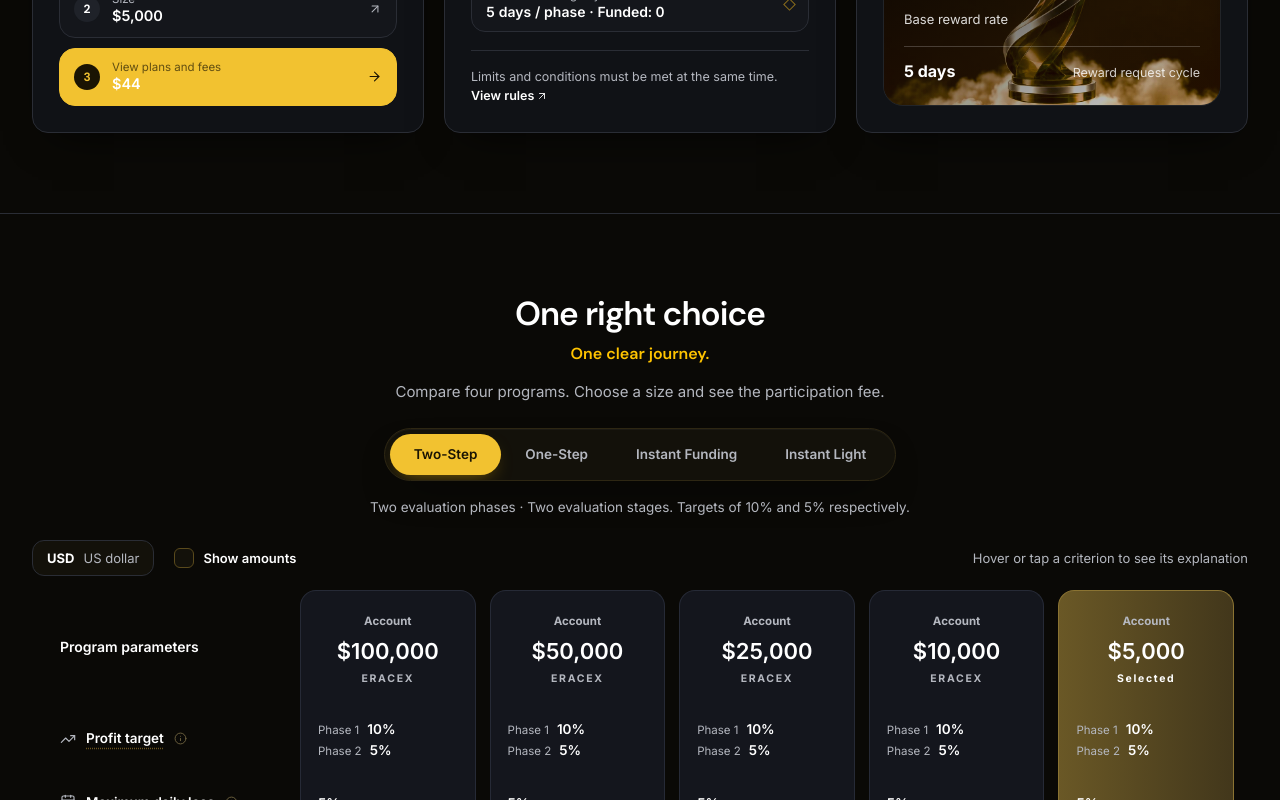
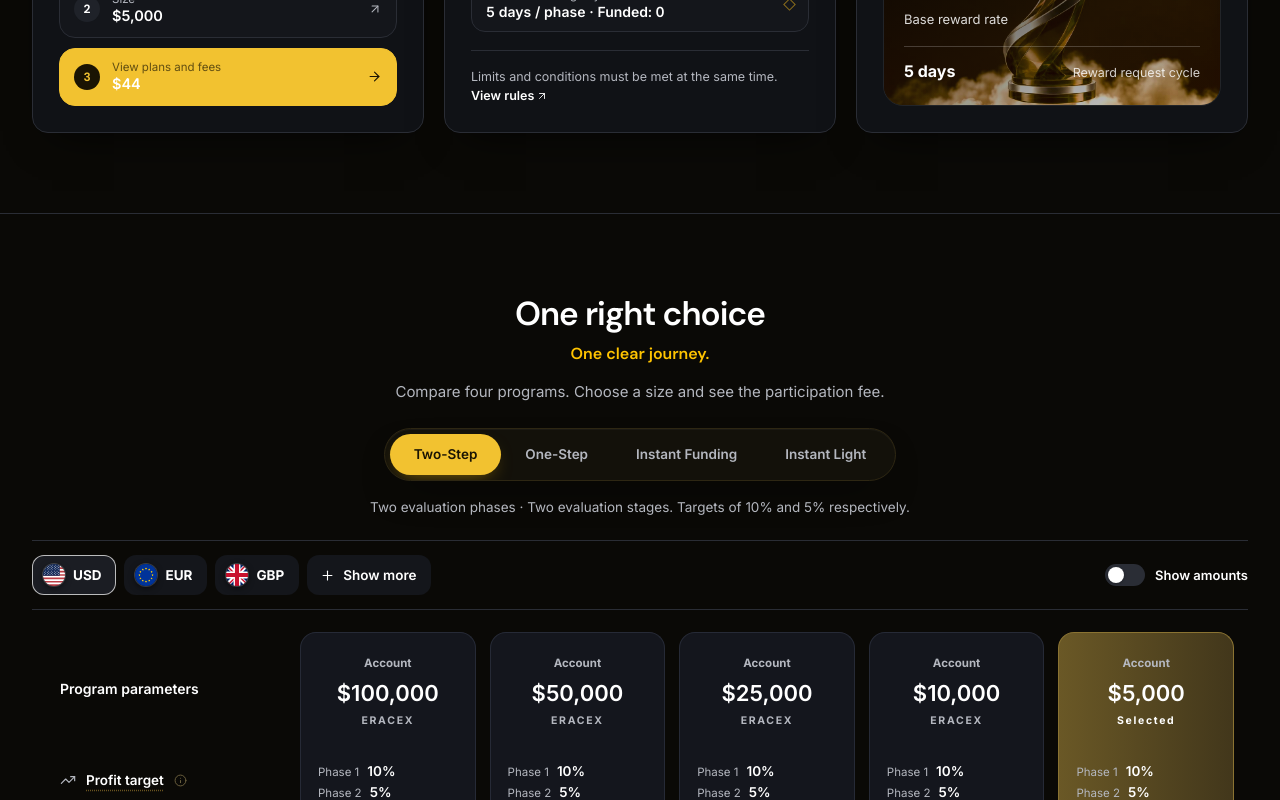
Before and after one commit to Truong2005pt/NamThanh, a Next.js app: page / in a window 1280 px wide. Shown: the part 2000-2800 px from the top of the page. Built offline with nearby package versions, Linux system fonts and the light colour scheme.

Commit message:
Home: currency chips and switch, live illustrative payouts feed, marquee keeps running on hover, restricted-regions arrow badge; footer language selector; creators caption colors

```diff
--- a/components/eracex-ref/ref-pages-b.css
+++ b/components/eracex-ref/ref-pages-b.css
@@ -344,3 +344,9 @@
 .ref-scope .pg-num, .ref-scope .pg-from { color: #fff !important; -webkit-text-fill-color: #fff !important; }
 .ref-scope .pg-from small { color: rgba(255,255,255,.78) !important; -webkit-text-fill-color: rgba(255,255,255,.78) !important; }
 .ref-scope .pg-from b { color: #f6d35a !important; -webkit-text-fill-color: #f6d35a !important; }
+
+/* creators photo captions: always light text on the dark overlay, in both themes */
+.ref-scope .ib-creator-labels span, .ref-scope .ib-creator-labels h3, .ref-scope .ib-creator-labels p { background: transparent !important; box-shadow: none !important; -webkit-text-fill-color: currentColor !important; }
+.ref-scope .ib-creator-labels span { color: #f3cf5a !important; }
+.ref-scope .ib-creator-labels h3 { color: #ffffff !important; }
+.ref-scope .ib-creator-labels p { color: #d4d6dc !important; }
--- a/components/eracex/Footer.tsx
+++ b/components/eracex/Footer.tsx
@@ -2384,7 +2384,18 @@ export const Footer: React.FC = () => {
         </div>
         <div className="pt-8 flex flex-col-reverse sm:flex-row sm:items-end justify-between gap-6 text-xs app-text-muted">
           <div className="text-center sm:text-left">{t.footer.copyright}</div>
-          <div className="flex flex-col items-center sm:items-end gap-4">
+          <div className="flex flex-wrap items-center justify-center sm:justify-end gap-x-6 gap-y-2">
+            {[
+              ['/terms-and-conditions', legalDict.terms],
+              ['/funded-terms', legalDict.fundedTerms],
+              ['/privacy-policy', legalDict.privacy],
+              ['/client-privacy-policy', legalDict.clientPrivacy],
+              ['/restricted-jurisdictions', legalDict.restricted],
+            ].map(([href, label]) => (
+              <Link key={href} href={href} className="hover:text-black dark:hover:text-white transition-colors whitespace-nowrap">
+                {label}
+              </Link>
+            ))}
             <label className="relative inline-flex items-center gap-2 cursor-pointer font-medium app-text-secondary">
               <Globe className="w-4 h-4" aria-hidden="true" />
               <select
@@ -2399,22 +2410,6 @@ export const Footer: React.FC = () => {
               </select>
               <ChevronDown className="w-3.5 h-3.5 absolute right-0 pointer-events-none" aria-hidden="true" />
             </label>
-            <div className="flex flex-wrap items-center justify-center gap-x-6 gap-y-2">
-              {[
-                ['/terms-and-conditions', legalDict.terms],
-                ['/funded-terms', legalDict.fundedTerms],
-                ['/privacy-policy', legalDict.privacy],
-                ['/client-privacy-policy', legalDict.clientPrivacy],
-                ['/restricted-jurisdictions', legalDict.restricted],
-              ].map(([href, label]) => (
-                <Link key={href} href={href} className="hover:text-black dark:hover:text-white transition-colors whitespace-nowrap">
-                  {label}
-                </Link>
-              ))}
-              <button type="button" onClick={() => window.scrollTo({ top: 0, behavior: 'smooth' })} className="hover:text-black dark:hover:text-white transition-colors whitespace-nowrap">
-                {band[2]} ↑
-              </button>
-            </div>
           </div>
         </div>
       </div>
--- a/components/home/Flag.tsx
+++ b/components/home/Flag.tsx
@@ -5,8 +5,8 @@ import { useT } from "./i18n";
 
 const CODE: Record<string, string> = { "Việt Nam": "vn", "Hoa Kỳ": "us", "Vương quốc Anh": "gb", "Nhật Bản": "jp", "Đức": "de", Singapore: "sg", UAE: "ae", "Úc": "au" };
 
-export function Flag({ country }: { country: string }) {
+export function Flag({ country, cc }: { country: string; cc?: string }) {
   const t = useT();
   const name = t(country);
-  return <span className={`fi fis fi-${CODE[country]} sk-flag`} role="img" aria-label={name} title={name} />;
+  return <span className={`fi fis fi-${cc || CODE[country]} sk-flag`} role="img" aria-label={name} title={name} />;
 }
--- a/components/home/Hero.tsx
+++ b/components/home/Hero.tsx
@@ -27,7 +27,7 @@ export function Hero() {
           <div className="sk-stats-l">
             <div className="sk-stat"><i><Trophy size={22} /></i><div><b>$5M+</b><span>{t("Tổng thưởng đã chi trả")}</span></div></div>
             <div className="sk-stat"><i><Users size={22} /></i><div><b>100K+</b><span>{t("Người giao dịch toàn cầu")}</span></div></div>
-            <div className="sk-stat"><i><Globe size={22} /></i><div><b>180+</b><span>{t("Quốc gia được phục vụ")}</span><button type="button" className="sk-terr" onClick={() => setTerr(true)}>{L("Xem khu vực hạn chế", "View restricted regions")} <ArrowUpRight size={11} /></button></div></div>
+            <div className="sk-stat"><i><Globe size={22} /></i><div><b>180+<button type="button" className="sk-terr" aria-label={L("Xem khu vực hạn chế", "View restricted regions")} onClick={() => setTerr(true)}><ArrowUpRight size={14} /></button></b><span>{t("Quốc gia được phục vụ")}</span></div></div>
           </div>
           <div className="sk-stats-r">
             <div className="sk-rate">
--- a/components/home/Plans.tsx
+++ b/components/home/Plans.tsx
@@ -1,7 +1,7 @@
 "use client";
 
 import { useEffect, useRef, useState } from "react";
-import { Award, ArrowUpRight, X, CalendarCheck, CalendarClock, CalendarMinus, Check, Info, ListChecks, Receipt, Scale, ShieldAlert, Timer, TrendingUp } from "lucide-react";
+import { Award, ArrowUpRight, Plus, X, CalendarCheck, CalendarClock, CalendarMinus, Check, Info, ListChecks, Receipt, Scale, ShieldAlert, Timer, TrendingUp } from "lucide-react";
 import { PROGRAMS, usd } from "./data";
 import { useSelection } from "./SelectionContext";
 import { money } from "./utils";
@@ -11,10 +11,30 @@ import { metricView, type MetricKey } from "./metrics";
 
 type Row = { icon: typeof Award; label: string; tip: string; v: string; n?: string; pct?: boolean; mk: MetricKey };
 
+const CURRENCIES = [
+  { code: "USD", flag: "us", sym: "$", rate: 1 },
+  { code: "EUR", flag: "eu", sym: "€", rate: 0.92 },
+  { code: "GBP", flag: "gb", sym: "£", rate: 0.79 },
+  { code: "AUD", flag: "au", sym: "A$", rate: 1.52 },
+  { code: "SGD", flag: "sg", sym: "S$", rate: 1.34 },
+  { code: "JPY", flag: "jp", sym: "¥", rate: 150 },
+  { code: "AED", flag: "ae", sym: "AED ", rate: 3.67 },
+  { code: "VND", flag: "vn", sym: "₫", rate: 25000 },
+] as const;
+
 export function Plans() {
   const t = useT();
   const { program: p, sizeIdx, size, fee, setProgram, setSizeIdx } = useSelection();
   const [showAmt, setShowAmt] = useState(false);
+  const [curCode, setCurCode] = useState<(typeof CURRENCIES)[number]["code"]>("USD");
+  const [moreCur, setMoreCur] = useState(false);
+  const cur = CURRENCIES.find((c) => c.code === curCode) || CURRENCIES[0];
+  const cv = (n: number) => {
+    if (cur.code === "USD") return "$" + (Number.isInteger(n) ? n.toLocaleString("en-US") : n.toFixed(2));
+    const v = n * cur.rate;
+    const r = cur.code === "JPY" || cur.code === "VND" ? Math.round(v / (cur.code === "VND" ? 1000 : 10)) * (cur.code === "VND" ? 1000 : 10) : Math.round(v);
+    return cur.sym + r.toLocaleString("en-US");
+  };
   const [addons, setAddons] = useState([false, false]);
   const [tip, setTip] = useState<number | null>(null);
   const { currentLang } = useLanguage();
@@ -113,13 +133,27 @@ export function Plans() {
       <p className="sk-pintro sk-center">{t(p.intro)}</p>
 
       <div className="sk-ctrl">
-        <span className="sk-cur">USD <small>{t("Đô la Mỹ")}</small></span>
-        <label className="sk-check">
+        <div className="sk-curs" role="group" aria-label={L("Tiền tệ hiển thị", "Display currency")}>
+          {CURRENCIES.slice(0, 3).map((c) => (
+            <button key={c.code} type="button" className={c.code === curCode ? "on" : ""} aria-pressed={c.code === curCode} onClick={() => setCurCode(c.code)}>
+              <span className={`fi fis fi-${c.flag} sk-flag`} aria-hidden />{c.code}
+            </button>
+          ))}
+          {(moreCur ? CURRENCIES.slice(3) : []).map((c) => (
+            <button key={c.code} type="button" className={c.code === curCode ? "on" : ""} aria-pressed={c.code === curCode} onClick={() => setCurCode(c.code)}>
+              <span className={`fi fis fi-${c.flag} sk-flag`} aria-hidden />{c.code}
+            </button>
+          ))}
+          <button type="button" className="more" aria-expanded={moreCur} onClick={() => setMoreCur((v) => !v)}>
+            <Plus size={15} />{moreCur ? L("Thu gọn", "Show less") : L("Hiển thị thêm", "Show more")}
+          </button>
+        </div>
+        <label className="sk-switch">
           <input type="checkbox" checked={showAmt} onChange={(e) => setShowAmt(e.target.checked)} />
-          <i aria-hidden><Check size={12} strokeWidth={3.5} /></i> {t("Hiển thị số tiền")}
+          <i aria-hidden /> {t("Hiển thị số tiền")}
         </label>
-        <span className="sk-hint">{t("Rê chuột hoặc chạm vào tiêu chí để xem giải thích")}</span>
       </div>
+      {cur.code !== "USD" && <p className="sk-curnote">{L("Quy đổi tham khảo theo tỷ giá gần đúng. Phí tham gia chính thức tính bằng USD.", "Indicative conversion at approximate rates. The official participation fee is charged in USD.")}</p>}
 
       <div className="sk-card sk-table-wrap" ref={scroller}>
         <table className="sk-cmp">
@@ -148,10 +182,10 @@ export function Plans() {
               );
             })}
             <tr className="fee">
-              <th>{t("Phí tham gia một lần")} <small>USD</small></th>
+              <th>{t("Phí tham gia một lần")} <small>{cur.code}</small></th>
               {p.fees.map((f, i) => (
                 <td key={i} className={i === sizeIdx ? "sel" : ""}>
-                  <b>{usd(f)}</b>
+                  <b>{cv(f)}</b>
                   <button onClick={() => setSizeIdx(i)}>{t("Chọn gói")} <ArrowUpRight size={14} /></button>
                 </td>
               ))}
@@ -179,7 +213,7 @@ export function Plans() {
               );
             })}
           </ul>
-          <div className="fee"><div><small>{t("Phí tham gia một lần")} · USD</small><b>{usd(fee)}</b></div><button type="button" className="sk-btn sk-btn-gold" onClick={() => document.querySelector(".sk-sum")?.scrollIntoView({ behavior: "smooth", block: "center" })}>{t("Chọn gói")} <ArrowUpRight size={15} /></button></div>
+          <div className="fee"><div><small>{t("Phí tham gia một lần")} · {cur.code}</small><b>{cv(fee)}</b></div><button type="button" className="sk-btn sk-btn-gold" onClick={() => document.querySelector(".sk-sum")?.scrollIntoView({ behavior: "smooth", block: "center" })}>{t("Chọn gói")} <ArrowUpRight size={15} /></button></div>
         </div>
       </div>
 
@@ -188,7 +222,7 @@ export function Plans() {
       <div className="sk-sumwrap">
         <div className="sk-card sk-sum">
           <div><small>{t("LỰA CHỌN CỦA BẠN")}</small><b>{p.name}</b><span>{usd(size)}</span></div>
-          <div className="price"><small>{t("Phí tham gia một lần")}</small><strong>{fmt(total)} <em>USD</em></strong>{total !== fee && <s>{fmt(fee)}</s>}</div>
+          <div className="price"><small>{t("Phí tham gia một lần")}</small><strong>{cv(total)} <em>{cur.code}</em></strong>{total !== fee && <s>{cv(fee)}</s>}</div>
           <a className="sk-btn sk-btn-gold" href="/sign-up">{t("Nhận Cấp Vốn")} <ArrowUpRight size={15} /></a>
         </div>
         <div className="sk-card sk-addons" role="group" aria-label={t("Tiện ích bổ sung tùy chọn")}>
@@ -196,7 +230,7 @@ export function Plans() {
           <div>
             {([[T("Tăng tỷ lệ chia lợi nhuận"), "10%"], [T("Tăng giới hạn drawdown"), "1%"]] as const).map(([tt, v], i) => (
               <button type="button" key={tt} className={addons[i] ? "on" : ""} aria-pressed={addons[i]} onClick={() => setAddons((a) => a.map((x, k) => (k === i ? !x : x)))}>
-                <span className="tx"><b>{t(tt)} <i>{v}</i></b><small>{t("+20% phí bổ sung")} <em>(+{fmt(fee * 0.2)})</em></small></span>
+                <span className="tx"><b>{t(tt)} <i>{v}</i></b><small>{t("+20% phí bổ sung")} <em>(+{cv(fee * 0.2)})</em></small></span>
                 <span className="sw" aria-hidden />
               </button>
             ))}
--- a/components/home/home.css
+++ b/components/home/home.css
@@ -973,7 +973,6 @@
 .home .sk-prow .sk-pcard{flex:none;width:280px;margin-right:18px}
 .home .sk-prow.to-right{animation:sk-marq-r 50s linear infinite}
 .home .sk-prow.to-left{animation:sk-marq-l 50s linear infinite}
-.home .sk-pmarq:hover .sk-prow{animation-play-state:paused}
 @keyframes sk-marq-l{from{transform:translateX(0)}to{transform:translateX(-50%)}}
 @keyframes sk-marq-r{from{transform:translateX(-50%)}to{transform:translateX(0)}}
 @media(max-width:700px){.home .sk-prow .sk-pcard{width:240px}}
@@ -1055,3 +1054,32 @@
 .home .sk-cmp tbody tr:not(.fee) td .ln{justify-content:flex-start}
 /* hairline dividers between page sections, like the reference */
 .home .sk-section{border-top:1px solid var(--border)}
+/* hero cycle box: small caption aligned to the left edge */
+.home .sk-cycle .sk-cycle-main{align-items:flex-start;text-align:left}
+.home .sk-cycle .sk-cycle-main b{justify-content:flex-start}
+.home .sk-cycle{justify-items:start}
+/* 180+ stat: restricted-regions arrow badge on the number line */
+.home .sk-stat b{display:flex;align-items:center;gap:8px}
+.home .sk-stat .sk-terr{display:grid;place-items:center;width:22px;height:22px;margin:0;border-radius:6px;background:var(--gold);color:var(--ink);flex:none;transition:transform .2s}
+.home .sk-stat .sk-terr:hover{transform:translate(2px,-2px);text-decoration:none}
+/* currency chips + switch (comparison controls) */
+.home .sk-ctrl{flex-wrap:wrap;gap:14px 20px}
+.home .sk-curs{display:flex;flex-wrap:wrap;gap:8px}
+.home .sk-curs button{display:inline-flex;align-items:center;gap:8px;padding:8px 14px 8px 10px;border-radius:12px;border:1px solid transparent;background:var(--soft2);color:var(--fg);font-size:13.5px;font-weight:700;cursor:pointer;transition:background-color .2s,border-color .2s}
+.home .sk-curs button:hover{border-color:var(--border)}
+.home .sk-curs button.on{background:var(--soft);border-color:var(--fg);box-shadow:0 1px 0 var(--fg)}
+.home .sk-curs button.more{padding-left:12px;font-weight:600}
+.home .sk-curs .sk-flag{width:22px!important;height:22px}
+.home .sk-switch{display:inline-flex;align-items:center;gap:10px;font-weight:600;cursor:pointer}
+.home .sk-switch input{position:absolute;opacity:0;pointer-events:none}
+.home .sk-switch i{position:relative;width:40px;height:22px;border-radius:99px;background:var(--border);transition:background-color .2s}
+.home .sk-switch i::after{content:"";position:absolute;top:3px;left:3px;width:16px;height:16px;border-radius:50%;background:#fff;box-shadow:0 1px 3px rgba(0,0,0,.3);transition:transform .2s}
+.home .sk-switch input:checked+i{background:var(--gold)}
+.home .sk-switch input:checked+i::after{transform:translateX(18px)}
+.home .sk-switch input:focus-visible+i{outline:2px solid var(--gold);outline-offset:2px}
+.home .sk-curnote{margin:-4px 0 12px;font-size:12px;color:var(--muted)}
+/* controls bar: hairlines above and below, switch on the right */
+.home .sk-ctrl{margin:22px 0 22px;padding:14px 0;border-top:1px solid var(--border);border-bottom:1px solid var(--border)}
+.home .sk-ctrl .sk-switch{margin-left:auto}
+/* currency chip: thin, even outline */
+.home .sk-curs button.on{border-color:color-mix(in srgb,var(--fg) 70%,transparent);box-shadow:none}
--- /dev/null
+++ b/components/home/livePayouts.ts
@@ -0,0 +1,85 @@
+"use client";
+
+import { useEffect, useState } from "react";
+import { PAYOUTS } from "./data";
+
+/** Illustrative feed: deterministic per 20-minute slot, so every visitor sees the same rows at the same time. */
+export type LivePayout = { id: string; when: string; name: string; amount: string; country: string; cc?: string; program: string; size: string };
+
+const PEOPLE: [string, string][] = [
+  ["Gaurang N.", "in"], ["Aakash S.", "np"], ["Yosef D.", "et"], ["Hou Joon Y.", "my"], ["Veli-Matti P.", "fi"],
+  ["Raihan K.", "ie"], ["Bor B.", "si"], ["Hiroki K.", "jp"], ["Fabian T.", "us"], ["Carlos T.", "us"],
+  ["Berkay S.", "tr"], ["Cristian H.", "ro"], ["Hemalata P.", "in"], ["Luis M.", "us"], ["Moses A.", "ng"],
+  ["Fakhri B.", "tn"], ["Minh T.", "vn"], ["Toan N.", "vn"], ["Hieu L.", "vn"], ["Wei L.", "sg"],
+  ["Omar K.", "ae"], ["Oliver H.", "gb"], ["Liam C.", "au"], ["Lukas M.", "de"], ["Arjun R.", "in"],
+  ["Sofia P.", "pt"], ["Mateo G.", "es"], ["Elena V.", "pl"], ["Noah B.", "ca"], ["Yuki T.", "jp"],
+  ["Thanh P.", "vn"], ["Daniel K.", "za"], ["Ahmad R.", "my"], ["Pierre D.", "fr"], ["Marco B.", "it"],
+  ["Somchai W.", "th"], ["Budi S.", "id"], ["Jose R.", "ph"], ["Kenji M.", "jp"], ["Amir H.", "ae"],
+];
+const PROGRAMS: [string, number[]][] = [
+  ["Two-Step", [5000, 10000, 25000, 50000, 100000]],
+  ["One-Step", [5000, 10000, 25000, 50000, 100000]],
+  ["Instant Funding", [5000, 10000, 25000, 50000, 100000]],
+  ["Instant Light", [5000, 10000, 25000]],
+];
+
+const SLOT = 20 * 60 * 1000;
+
+function rng(seed: number) {
+  let a = seed >>> 0;
+  return () => {
+    a = (a + 0x6d2b79f5) >>> 0;
+    let t = a;
+    t = Math.imul(t ^ (t >>> 15), t | 1);
+    t ^= t + Math.imul(t ^ (t >>> 7), t | 61);
+    return ((t ^ (t >>> 14)) >>> 0) / 4294967296;
+  };
+}
+
+const p2 = (n: number) => String(n).padStart(2, "0");
+const fmtWhen = (ts: number) => {
+  const d = new Date(ts + 7 * 3600 * 1000);
+  return `${p2(d.getUTCDate())}/${p2(d.getUTCMonth() + 1)}/${d.getUTCFullYear()} · ${p2(d.getUTCHours())}:${p2(d.getUTCMinutes())}`;
+};
+const fmtMoney = (n: number) => "$" + n.toLocaleString("en-US", { minimumFractionDigits: 2, maximumFractionDigits: 2 });
+
+export function livePayouts(now: number, count = 8): LivePayout[] {
+  const out: LivePayout[] = [];
+  let slot = Math.floor(now / SLOT);
+  while (out.length < count && slot > 0) {
+    const r = rng(slot * 2654435761);
+    if (r() < 0.72) {
+      const ts = slot * SLOT + Math.floor(r() * SLOT);
+      if (ts <= now) {
+        const [name, cc] = PEOPLE[Math.floor(r() * PEOPLE.length)];
+        const [program, sizes] = PROGRAMS[Math.floor(r() * PROGRAMS.length)];
+        const size = sizes[Math.floor(r() * sizes.length)];
+        const gross = size * (0.012 + r() * 0.07);
+        const amount = Math.round(gross * 0.8 * 100) / 100;
+        out.push({ id: `EX-${1000 + (slot % 9000)}`, when: fmtWhen(ts), name: name.toUpperCase(), amount: fmtMoney(amount), country: "", cc, program, size: "$" + size.toLocaleString("en-US") });
+      }
+    }
+    slot -= 1;
+  }
+  return out;
+}
+
+export function countryName(cc: string, lang: string) {
+  try {
+    return new Intl.DisplayNames([lang === "fil" ? "tl" : lang], { type: "region" }).of(cc.toUpperCase()) || cc.toUpperCase();
+  } catch {
+    return cc.toUpperCase();
+  }
+}
+
+/** Static rows on the server and first paint, live rows after mount; refreshed every 30 seconds. */
+export function useLivePayouts(count = 8): (LivePayout)[] {
+  const [rows, setRows] = useState<LivePayout[]>(PAYOUTS as LivePayout[]);
+  useEffect(() => {
+    const tick = () => setRows(livePayouts(Date.now(), count));
+    tick();
+    const id = window.setInterval(tick, 30000);
+    return () => window.clearInterval(id);
+  }, [count]);
+  return rows;
+}
```
Also changed, not shown: components/home/Rewards.tsx (+10 -7 lines).
